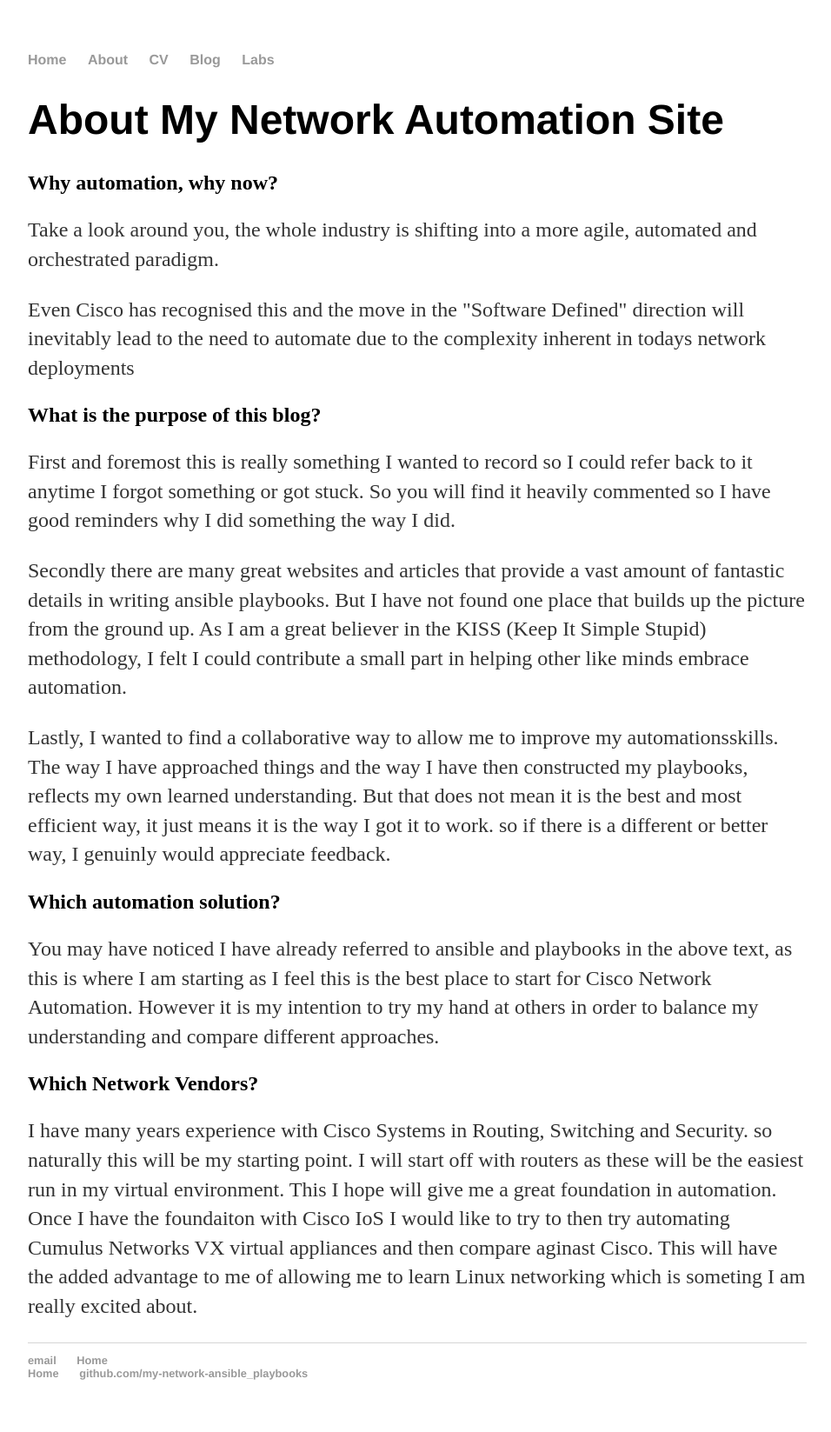
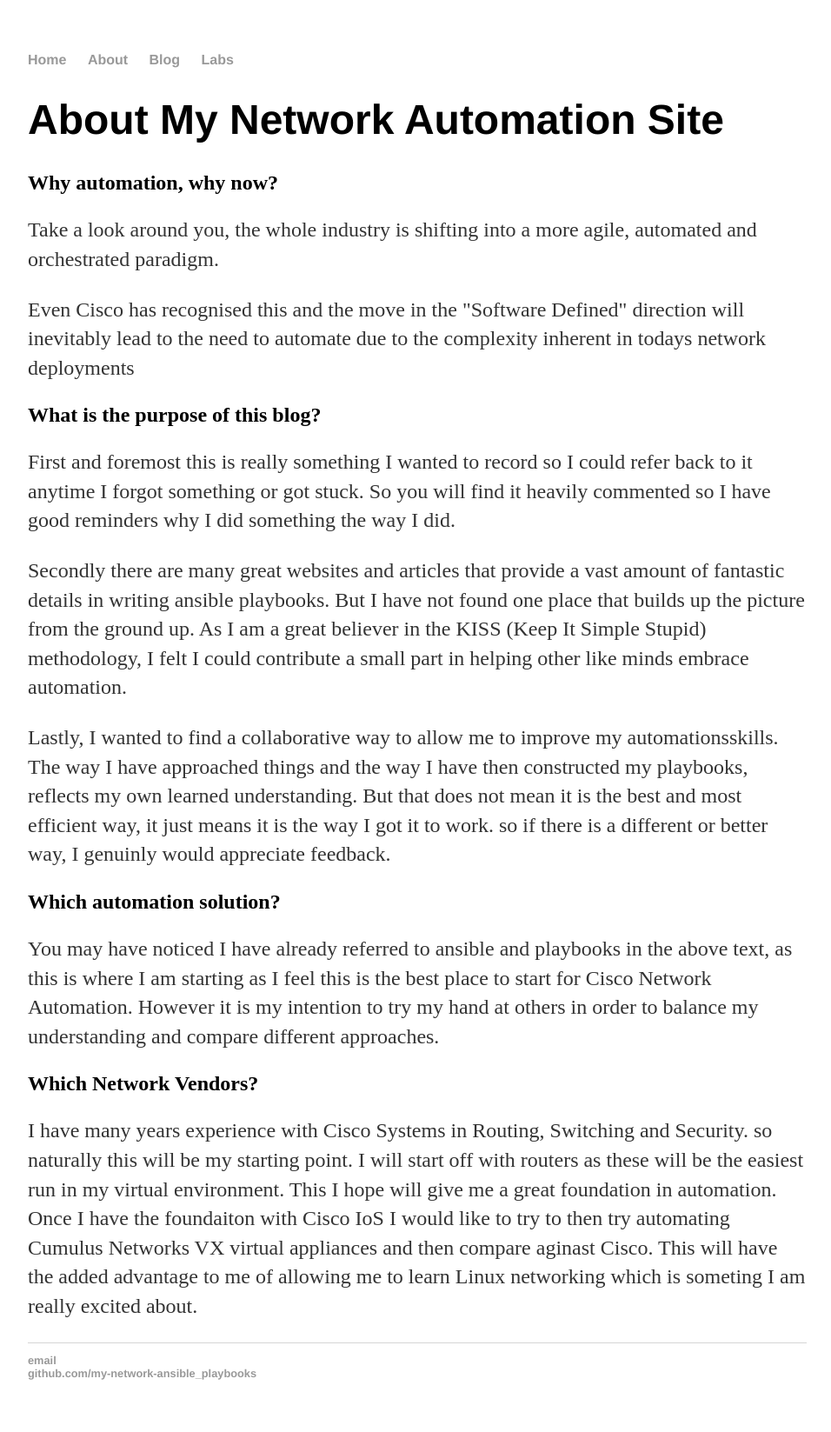
Before and after one commit to craigeowen/craigeowen.github.io, a Jekyll site: the page built from about/index.html, in a window 1280 px wide. Shown: the whole page at 87% size, without its empty margins (160-1116 px from the left). Built offline with Jekyll 4.4.1, drawn with Linux system fonts in a browser that asks for light colours.

Commit message:
Update default.html

```diff
--- a/_layouts/default.html
+++ b/_layouts/default.html
@@ -10,7 +10,8 @@
 	    		<ul>
 	        		<li><a href="/">Home</a></li>
 		        	<li><a href="/about">About</a></li>
-	        		<li><a href="/cv">CV</a></li>
+	        		<!--Hide CV -->
+				<!-- <li><a href="/cv">CV</a></li> -->
 	        		<li><a href="/blog">Blog</a></li>
 				<li><a href="/ansible">Labs</a></li>
 	    		</ul>
@@ -22,9 +23,8 @@
 			</div><!-- /.container -->
 			<footer>
 	    		<ul>
-	        		<li><a href="mailto:my.network.automation@gmail.com">email</a></li>
-				<li><a align="right" href="/">Home</a></li><br>
-				<li><a href="/">Home</a></li>
+	        		<li><a href="mailto:my.network.automation@gmail.com">email</a></li><br>
+
 	        		<li><a href="https://github.com/craigeowen/my-network-ansible_playbooks">github.com/my-network-ansible_playbooks</a></li>
 				</ul>
 			</footer>
```
